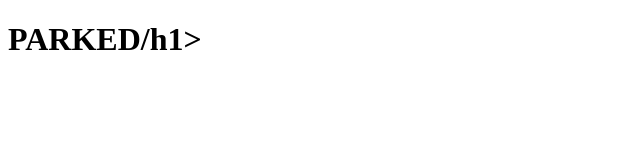
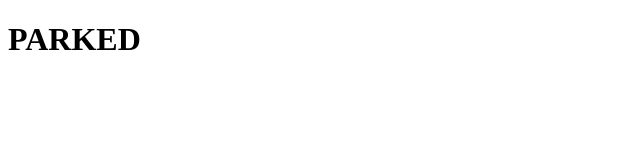
Before and after one commit to EduAI/web_page, a plain HTML site: page index.html in a window 1280 px wide. Shown: the full height of the page, 0-640 px from the left. Drawn offline with Linux system fonts and the light colour scheme.

Commit message:
Update index.html

```diff
--- a/index.html
+++ b/index.html
@@ -2,7 +2,7 @@
 <html>
 <body>
 
-<h1>PARKED/h1>
+<h1>PARKED</h1>
 
 
 </body>
```
